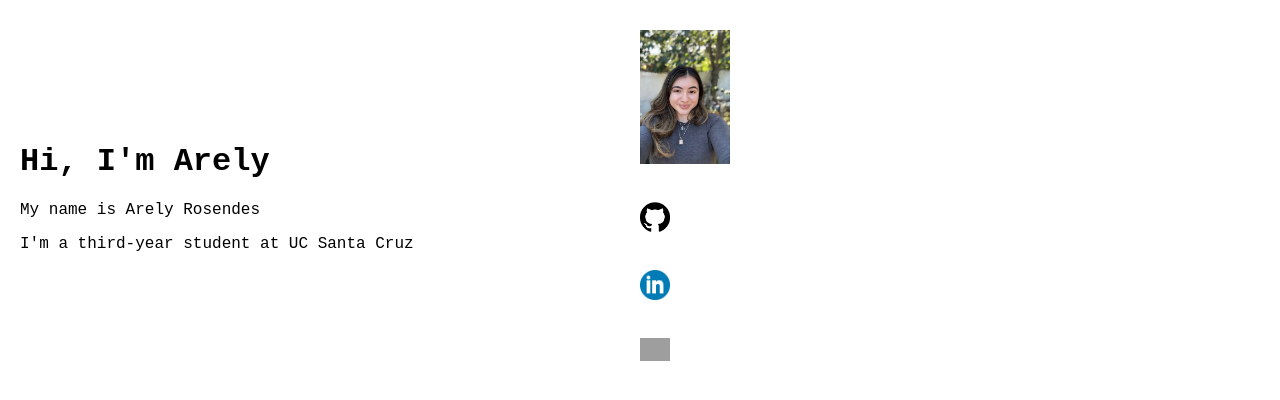
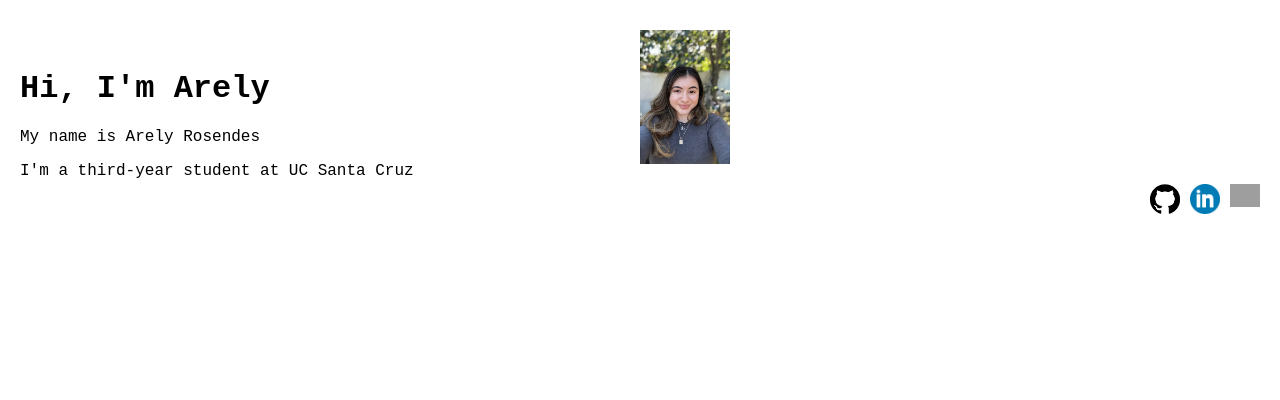
Before and after one commit to arelyyrosendes/Personal-Website, a Flask app: page / in a window 1280 px wide. Shown: the part 89-489 px from the top of the page. Run offline with Flask 3, Linux system fonts and the light colour scheme; grey boxes are pictures that could not be loaded.

Commit message:
icons in row

```diff
--- a/templates/home.html
+++ b/templates/home.html
@@ -50,6 +50,10 @@
             display: block;
             margin: 10px 0;
         }
+        .icons {
+          display: flex;
+          justify-content: flex-end;
+        }
         .icons a {
             margin-left: 10px;
         }
```
